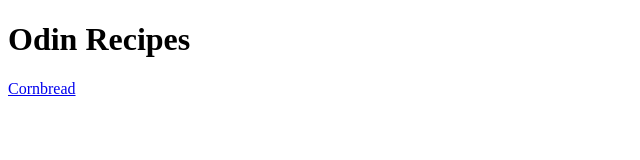
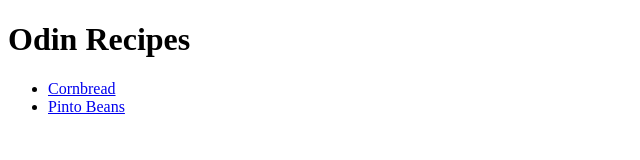
Before and after one commit to slink007/odin-recipes, a plain HTML site: page index.html in a window 1280 px wide. Shown: the whole page, without its empty margins (0-640 px from the left). Drawn offline with Linux system fonts and the light colour scheme.

Commit message:
Add link to index.html which points to pinto-beans.html.  Put all links in index.html into a list.

```diff
--- a/index.html
+++ b/index.html
@@ -7,6 +7,9 @@
 </head>
 <body>
     <h1>Odin Recipes</h1>
-    <a href="recipes/cornbread.html">Cornbread</a>
+    <ul>
+        <li> <a href="recipes/cornbread.html">Cornbread</a> </li>
+        <li> <a href="recipes/pinto-beans.html">Pinto Beans</a> </li>
+    </ul>
 </body>
 </html>
```
